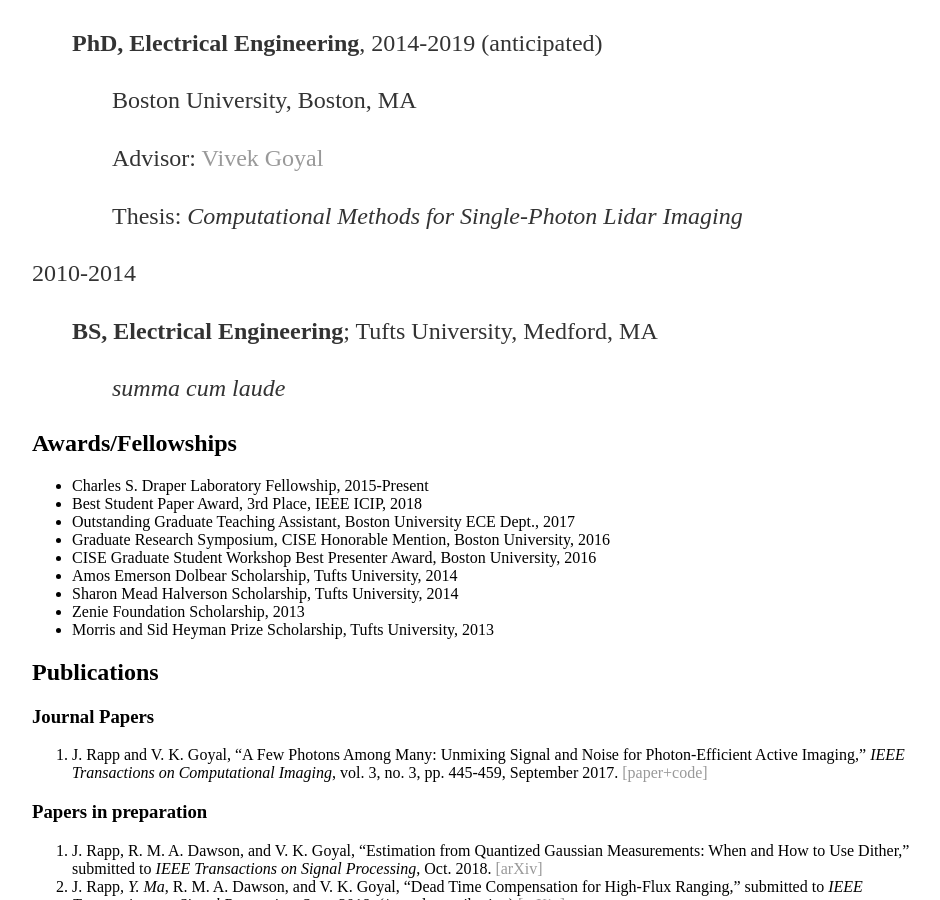
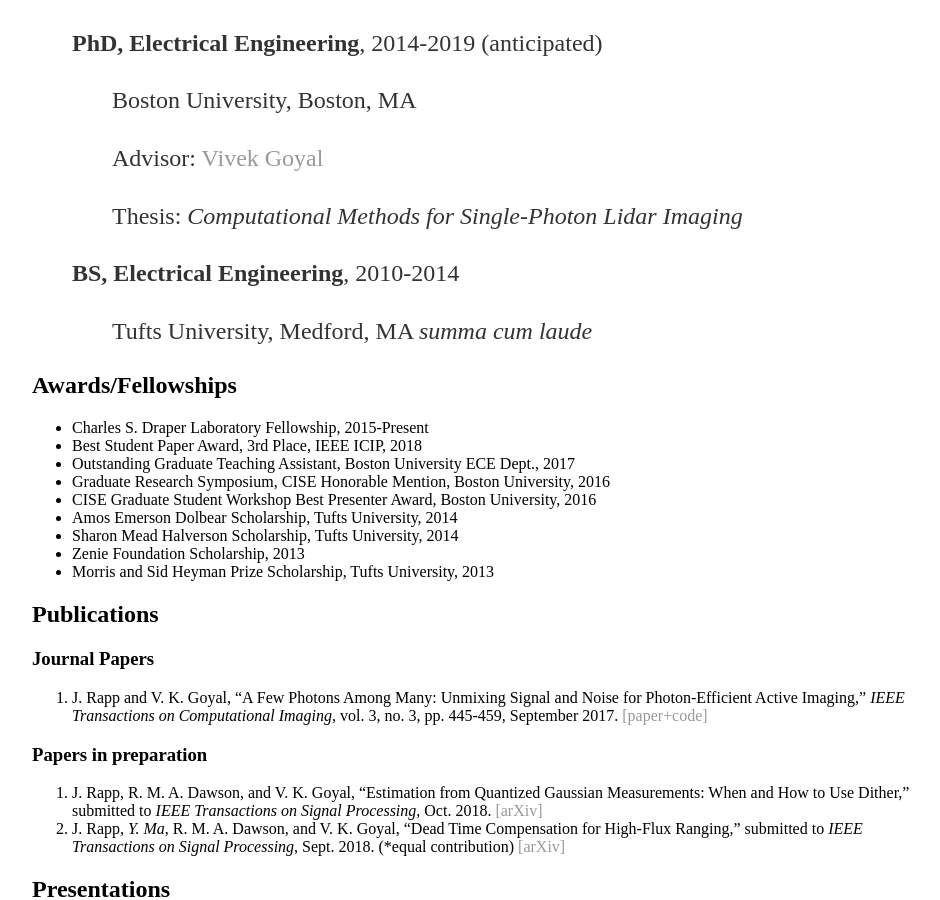
Before and after one commit to joshrapp1/joshrapp1.github.io, a Jekyll site: the page built from cv/index.md, in a window 1280 px wide and 900 px high, scrolled down 301 px. Shown: the whole window, without its empty margins (160-1100 px from the left). Built offline with Jekyll 4.4.1, drawn with Linux system fonts in a browser that asks for light colours; our own code applies the rules of GitHub Pages for plain Markdown files.

```diff
--- a/cv/index.md
+++ b/cv/index.md
@@ -15,8 +15,9 @@ jrapp@bu.edu
 
 >> Thesis: *Computational Methods for Single-Photon Lidar Imaging*
 
-2010-2014
-> **BS, Electrical Engineering**; Tufts University, Medford, MA
+
+> **BS, Electrical Engineering**, 2010-2014
+>> Tufts University, Medford, MA
 >> *summa cum laude*
 
 ## Awards/Fellowships
```
